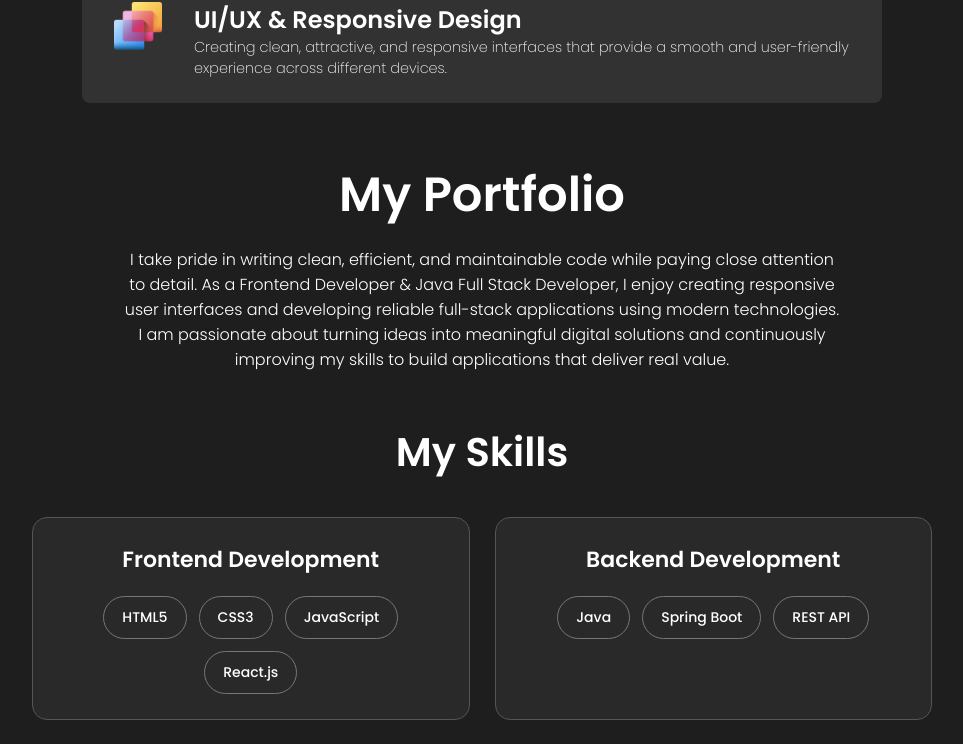
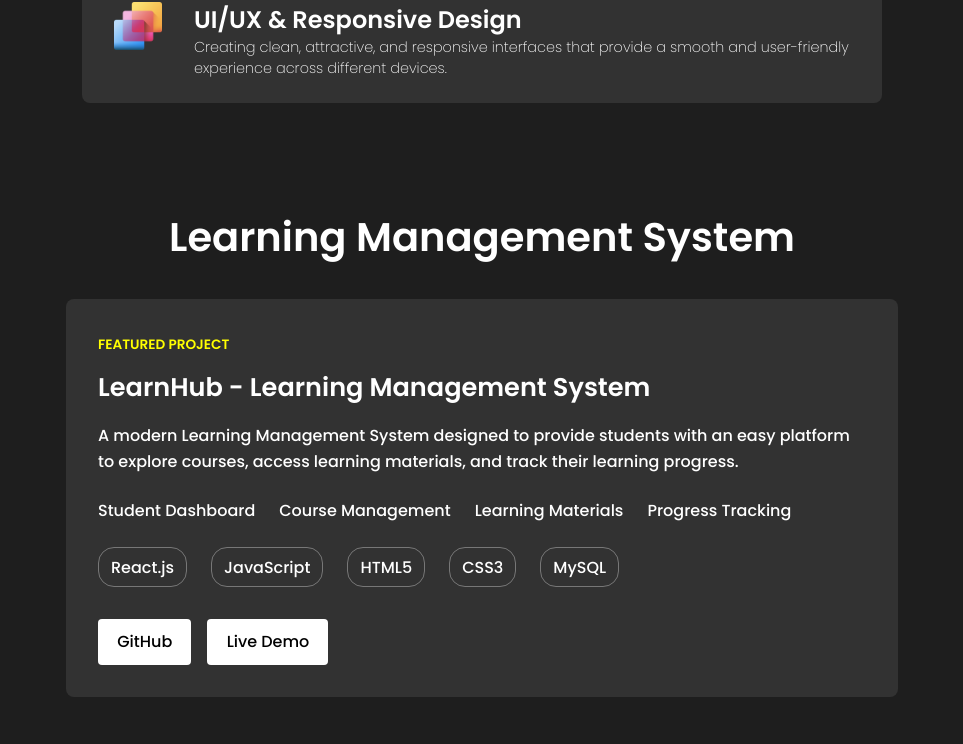
Before and after one commit to nilakshi-patel/portfolio-website, a React (Create React App) app: page / in a window 1280 px wide. Shown: the part 1628-2372 px from the top of the page, without its empty margins (158-1121 px from the left). Built offline with nearby package versions, Linux system fonts and the light colour scheme.

Commit message:
added project section

```diff
--- a/src/App.js
+++ b/src/App.js
@@ -1,6 +1,7 @@
 import Navbar from "./components/NavBar/navbar";
 import Intro from './components/Intro/intro';
 import Skills from "./components/Skills/skills";
+import LMS from "./components/LMS/lms";
 import Works from "./components/Works/works";
 import Contact from "./components/Contact/contact";
 import Footer from "./components/Footer/footer";
@@ -11,6 +12,7 @@ function App() {
             <Navbar />
             <Intro />
             <Skills />
+            <LMS />
             <Works />
             <Contact />
             <Footer />
--- /dev/null
+++ b/src/components/LMS/lms.css
@@ -0,0 +1,85 @@
+.lms-section {
+    width: 100%;
+    max-width: 65rem;
+    margin: 0 auto;
+    padding: 4rem 2rem;
+    box-sizing: border-box;
+    text-align: center;
+}
+
+.lms-section h2 {
+    font-size: 2.5rem;
+    margin: 0 0 2rem;
+}
+
+.lms-card {
+    max-width: 52rem;
+    margin: 0 auto;
+    padding: 2rem;
+    box-sizing: border-box;
+    text-align: left;
+    border-radius: 0.5rem;
+    background: rgb(50, 50, 50);
+}
+
+.project-label {
+    color: yellow;
+    font-size: 0.85rem;
+    font-weight: 600;
+    text-transform: uppercase;
+}
+
+.lms-content h3 {
+    margin: 0.75rem 0 1rem;
+    font-size: 1.6rem;
+}
+
+.lms-content p {
+    line-height: 1.6;
+}
+
+.lms-features,
+.lms-tech {
+    display: flex;
+    flex-wrap: wrap;
+    gap: 0.75rem 1.5rem;
+    margin-top: 1.5rem;
+}
+
+.lms-tech span {
+    padding: 0.4rem 0.75rem;
+    border: 1px solid #777;
+    border-radius: 1rem;
+}
+
+.lms-buttons {
+    display: flex;
+    gap: 1rem;
+    margin-top: 2rem;
+}
+
+.lms-buttons a {
+    padding: 0.65rem 1.2rem;
+    color: black;
+    background: white;
+    border-radius: 0.25rem;
+    text-decoration: none;
+}
+
+@media screen and (max-width: 480px) {
+    .lms-section {
+        padding: 3rem 1rem;
+    }
+
+    .lms-section h2 {
+        font-size: 2rem;
+    }
+
+    .lms-card {
+        padding: 1.25rem;
+    }
+
+    .lms-content h3 {
+        font-size: 1.3rem;
+    }
+}
--- /dev/null
+++ b/src/components/LMS/lms.js
@@ -0,0 +1,50 @@
+import React from "react";
+import "./lms.css";
+
+function LMS() {
+  return (
+    <section className="lms-section" id="lms">
+      <h2>Learning Management System</h2>
+
+      <div className="lms-card">
+        <div className="lms-content">
+          <span className="project-label">Featured Project</span>
+
+          <h3>LearnHub - Learning Management System</h3>
+
+          <p>
+            A modern Learning Management System designed to provide students
+            with an easy platform to explore courses, access learning
+            materials, and track their learning progress.
+          </p>
+
+          <div className="lms-features">
+            <div>Student Dashboard</div>
+            <div>Course Management</div>
+            <div>Learning Materials</div>
+            <div>Progress Tracking</div>
+          </div>
+
+          <div className="lms-tech">
+            <span>React.js</span>
+            <span>JavaScript</span>
+            <span>HTML5</span>
+            <span>CSS3</span>
+            <span>MySQL</span>
+          </div>
+
+          <div className="lms-buttons">
+            <a href="#" target="_blank" rel="noreferrer">
+              GitHub
+            </a>
+            <a href="#" target="_blank" rel="noreferrer">
+              Live Demo
+            </a>
+          </div>
+        </div>
+      </div>
+    </section>
+  );
+}
+
+export default LMS;
--- a/src/components/NavBar/navbar.js
+++ b/src/components/NavBar/navbar.js
@@ -13,6 +13,7 @@ const Navbar = () => {
             <div className="desktopMenu">
                 <Link activeClass='active' to='intro' spy={true} smooth={true} offset={-100} duration={500} className="desktopMenuListItem">Home</Link>
                 <Link activeClass='active' to='skills' spy={true} smooth={true} offset={-50} duration={500} className="desktopMenuListItem">About</Link>
+                <Link activeClass='active' to='lms' spy={true} smooth={true} offset={-50} duration={500} className="desktopMenuListItem">Projects</Link>
                 <Link activeClass='active' to='works' spy={true} smooth={true} offset={-50} duration={500} className="desktopMenuListItem">Portfolio</Link>
                 <Link activeClass='active' to='skill-section' spy={true} smooth={true} offset={-50} duration={500} className="desktopMenuListItem">Skills</Link>
             </div>
@@ -40,6 +41,7 @@ const Navbar = () => {
             <div className="navMenu" style={{display: showMenu? 'flex':'none'}}>
                 <Link activeClass='active' to='intro' spy={true} smooth={true} offset={-100} duration={500} className="listItem" onClick={()=>setShowMenu(false)}>Home</Link>
                 <Link activeClass='active' to='skills' spy={true} smooth={true} offset={-50} duration={500} className="listItem" onClick={()=>setShowMenu(false)}>About</Link>
+                <Link activeClass='active' to='lms' spy={true} smooth={true} offset={-50} duration={500} className="listItem" onClick={()=>setShowMenu(false)}>Projects</Link>
                 <Link activeClass='active' to='works' spy={true} smooth={true} offset={-50} duration={500} className="listItem" onClick={()=>setShowMenu(false)}>Portfolio</Link>
                 <Link activeClass='active' to='skill-section' spy={true} smooth={true} offset={-50} duration={500} className="listItem" onClick={()=>setShowMenu(false)}>Skills</Link>
                 <Link activeClass='active' to='contact' spy={true} smooth={true} offset={-50} duration={500} className="listItem" onClick={()=>setShowMenu(false)}>Contact</Link>
```
Also changed, not shown: src/assets/logo.png.
